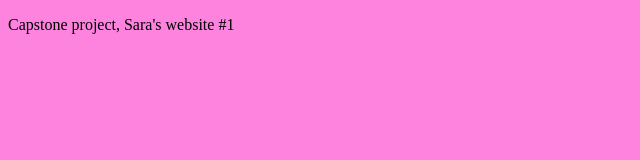
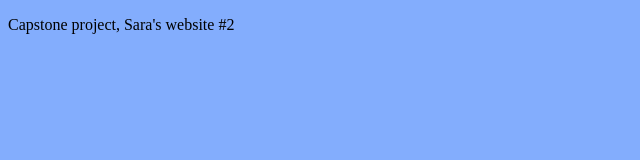
Before and after one commit to sarastavaski/DevOpsCapstone, a plain HTML site: page index.html in a window 1280 px wide. Shown: the whole page, without its empty margins (0-640 px from the left). Drawn offline with Linux system fonts and the light colour scheme.

Commit message:
fail lint test

```diff
--- a/index.html
+++ b/index.html
@@ -3,7 +3,7 @@
 <head>
 	<title>Udacity DevOps Capstone</title>
 </head>
-<body style="background: rgba(253, 89, 212, 0.747);">
-	<p>Capstone project, Sara's website #1</p>
+<body style="background: rgba(89, 146, 253, 0.747);">
+	<p>Capstone project, Sara's website #2</p>
 </body>
 </html>
```
Also changed, not shown: GitHub Repo Link.txt (added), screenshots/CloudFormation Stacks.png (added), screenshots/ELB DNS /html version1 accessed via ELB DNS Name.png (added), screenshots/ELB DNS /html version2.png (added), screenshots/circleci successful pipeline.png (added), screenshots/html versions/html version 1.png (added), screenshots/html versions/html version 2.png (added), screenshots/success and fail linting/sucessful lint.png (added), 7 other files.
